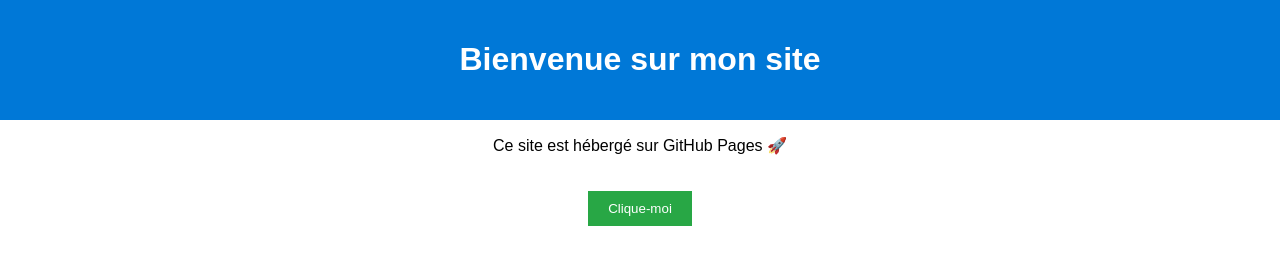
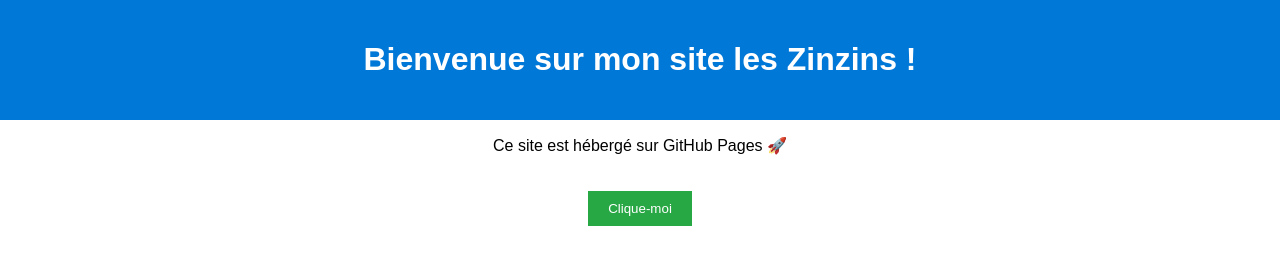
Before and after one commit to dbeiner/dbeiner.github.io, a plain HTML site: page index.html in a window 1280 px wide. Drawn offline with Linux system fonts and the light colour scheme.

Commit message:
Edit H1 text

```diff
--- a/index.html
+++ b/index.html
@@ -8,7 +8,7 @@
 </head>
 <body>
     <header>
-        <h1>Bienvenue sur mon site</h1>
+        <h1>Bienvenue sur mon site les Zinzins !</h1>
     </header>
     <main>
         <p>Ce site est hébergé sur GitHub Pages 🚀</p>
```
